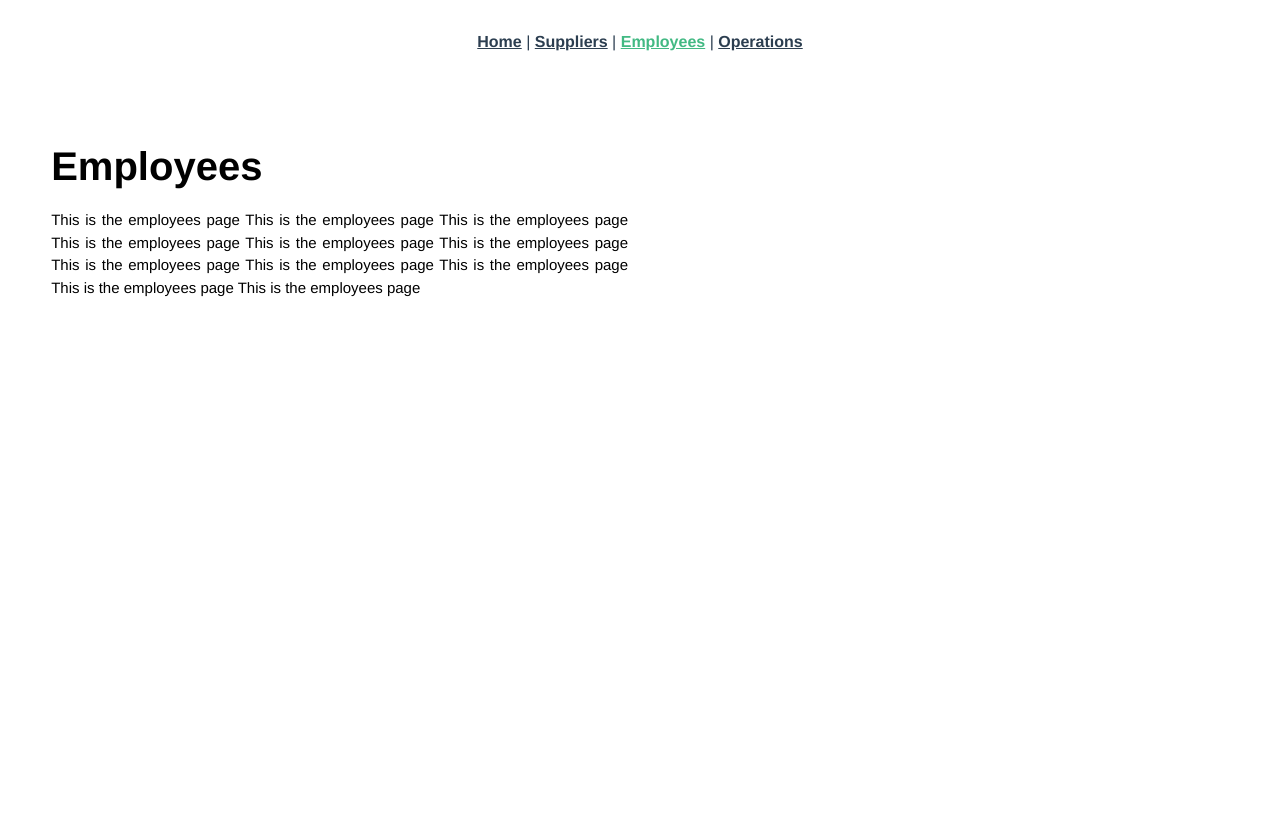
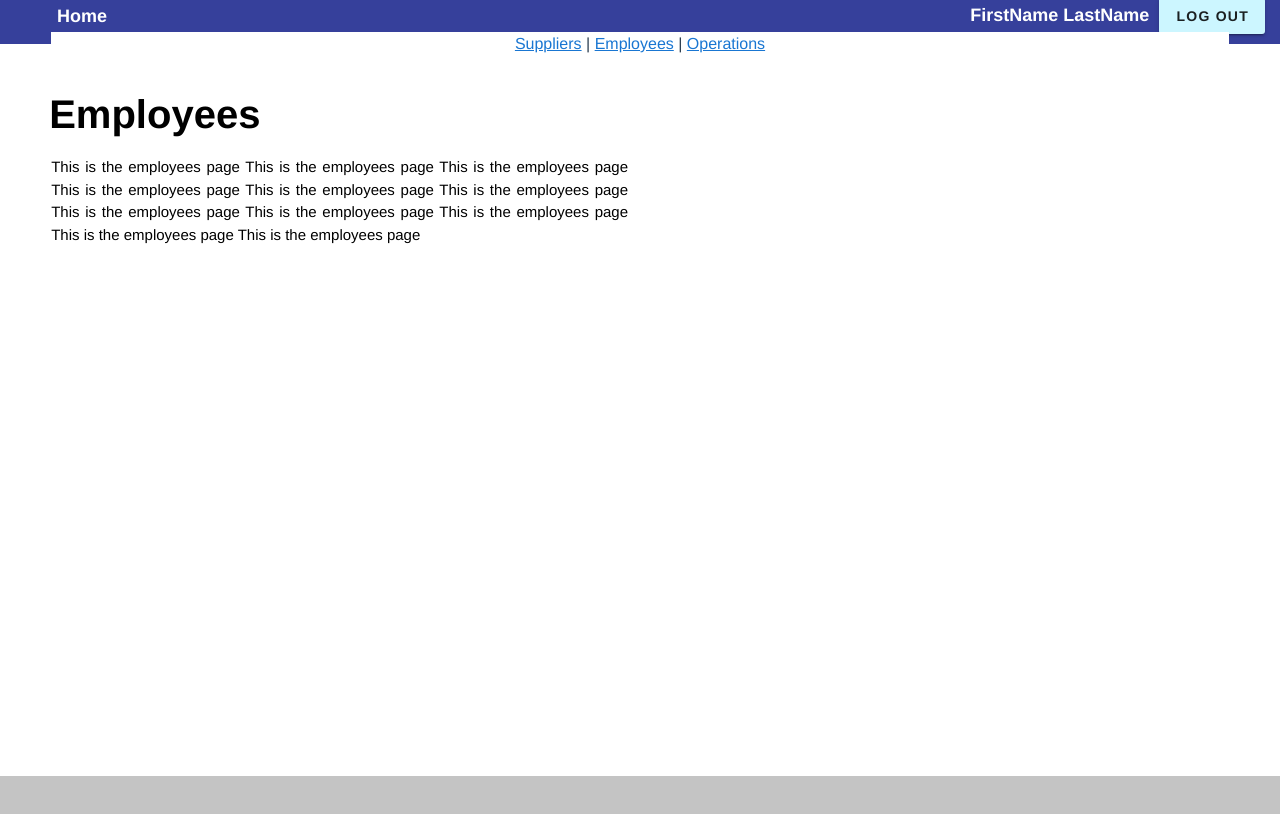
Before and after one commit to Skentir/LayerTech-v2.0, a Vue app: page /#/employees in a window 1280 px wide. Shown: the top 814 px of the page. Built offline with nearby package versions, Linux system fonts and the light colour scheme.

Commit message:
Navbar and footer implemented

```diff
--- a/src/App.vue
+++ b/src/App.vue
@@ -1,14 +1,29 @@
 <template>
+<div>
+  <Navbar />
   <v-app id="app">
-    <div id="nav">
-      <router-link to="/">Home</router-link> |
+    <div class="content-wrap">
       <router-link to="/suppliers">Suppliers</router-link> |
       <router-link to="/employees">Employees</router-link> |
       <router-link to="/operations">Operations</router-link>
+      <router-view/>
     </div>
-    <router-view/>
+      <v-footer id="footer">
+    </v-footer>
   </v-app>
+</div>
 </template>
+
+<script>
+import Navbar from '@/components/layout/Navbar.vue';
+
+export default {
+  name: 'App',
+  components: {
+    Navbar,
+  },
+};
+</script>
 
 <style lang="scss">
 #app {
@@ -19,18 +34,22 @@
   color: #2c3e50;
   margin-left: 4vw;
   margin-right: 4vw;
+  position: relative;
+  min-height: 100vh;
 }
 
-#nav {
-  padding: 30px;
+.content-wrap {
+  padding-bottom: 5vh;
+}
 
-  a {
-    font-weight: bold;
-    color: #2c3e50;
+#footer {
+  position: absolute;
+  background-color: #C4C4C4;
+  bottom: 0;
+  width: 100vw;
+  height: 3.5rem;
+  margin-left: -4vw;
+  margin-right: -4vw;
+}
 
-    &.router-link-exact-active {
-      color: #42b983;
-    }
-  }
-}
 </style>
--- a/src/components/PageTemplate.vue
+++ b/src/components/PageTemplate.vue
@@ -1,14 +1,15 @@
 <template>
   <div>
-    <v-row class="pageTemplate">
-        <v-col cols="6" class="left-container">
-            <div class="info-container">
-                <h1>{{pageInfo.title}}</h1>
-                <br>
-                <p>{{pageInfo.description}}</p>
-            </div>
+    <div class="pageTemplate">
+      <v-row>
+        <h1>{{pageInfo.title}}</h1>
+      </v-row>
+      <v-row>
+        <v-col cols="6">
+          <p>{{pageInfo.description}}</p>
         </v-col>
-    </v-row>
+      </v-row>
+    </div>
   </div>
 </template>
 
@@ -30,21 +31,17 @@ export default {
     .pageTemplate {
         margin-top: 5vh;
         margin-bottom: 1.5vh;
+        color: black;
     }
 
-    .info-container {
-        color: black;
-    }
-    .info-container h1 {
+    .pageTemplate h1 {
         font-weight: 700;
         font-size: 40px;
-        float: left;
-        margin-bottom: 13px;
+        margin-left: 10px;
     }
-    .info-container p {
+    .pageTemplate p {
         font-weight: 400;
         font-size: 15px;
-        float: left;
         text-align: justify;
     }
 </style>
--- /dev/null
+++ b/src/components/layout/Navbar.vue
@@ -0,0 +1,73 @@
+<template>
+    <v-row id="nav">
+        <v-col cols="6">
+            <div class="left-container">
+                <v-img src='@/assets/Navbar-Logo.png' id="logo">
+                </v-img>
+            </div>
+            <div class="left-container" id="home">
+                <router-link to="/">Home</router-link>
+            </div>
+        </v-col>
+        <v-col cols="6">
+            <div class="right-container">
+                <v-btn id="logout">
+                    Log Out
+                </v-btn>
+            </div>
+            <div class="right-container" id="user">
+                FirstName LastName
+            </div>
+        </v-col>
+    </v-row>
+</template>
+
+<script>
+export default {
+};
+</script>
+
+<style scoped>
+#nav {
+  font-family: Avenir, Helvetica, Arial, sans-serif;
+  -webkit-font-smoothing: antialiased;
+  -moz-osx-font-smoothing: grayscale;
+  background-color: #36409B;
+  height: 3.5rem;
+  color: white;
+  font-size: 18px;
+}
+.left-container {
+    float: left;
+}
+.right-container {
+    float: right;
+}
+#logo {
+    height: 30px;
+    width: 30px;
+    margin-left: 15px;
+}
+#home {
+    margin-left: 12px;
+    margin-top: 6px;
+}
+#home a{
+    font-weight: bold;
+    text-decoration: none;
+    color: white;
+}
+
+#user {
+    margin-top: 5px;
+    margin-right: 10px;
+    font-weight: bold;
+}
+#logout {
+    border-radius: 3px;
+    background: #CCF6FF;
+    font-weight: 900;
+    margin-right: 15px;
+    margin-top: -2px;
+}
+</style>
```
Also changed, not shown: src/assets/Navbar-Logo.png (added).
